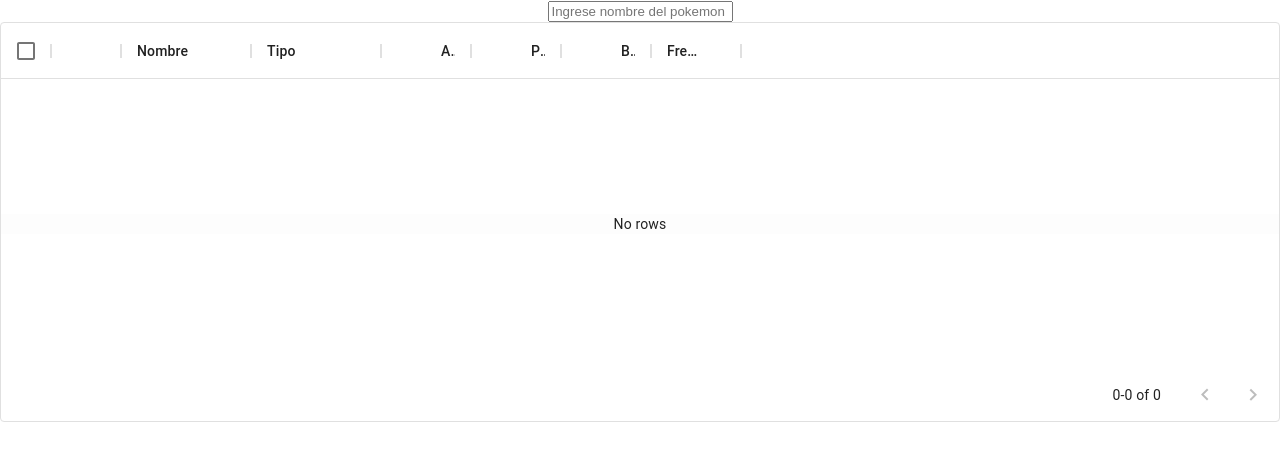
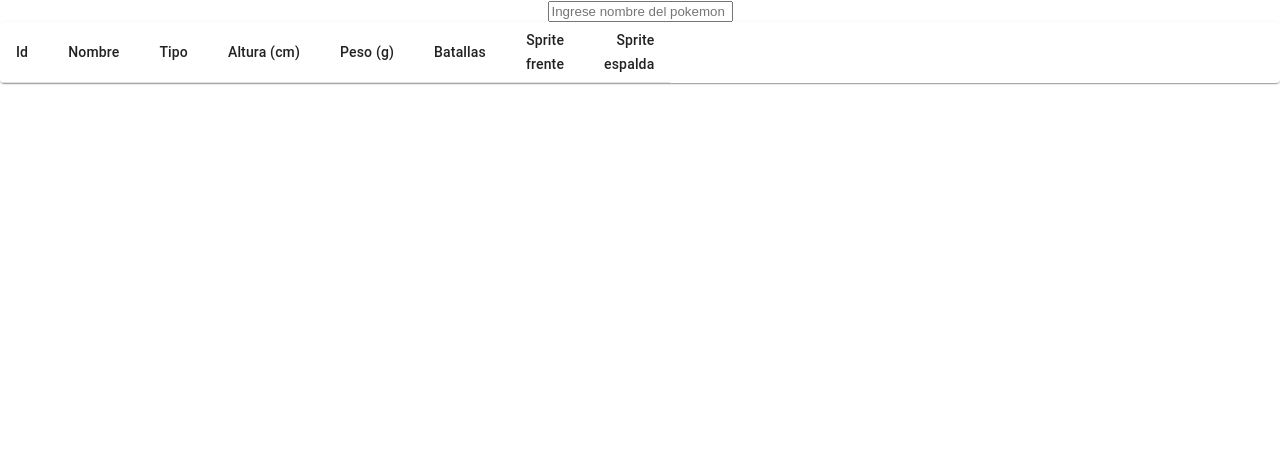
Before and after one commit to AlmadaBraian/pokedex, a React (Create React App) app: page / in a window 1280 px wide. Shown: the top 460 px of the page. Built offline with nearby package versions, Linux system fonts and the light colour scheme.

Commit message:
Tabla finalizada

```diff
--- a/src/App.js
+++ b/src/App.js
@@ -1,57 +1,30 @@
 /* eslint-disable jsx-a11y/alt-text */
-import logo from "./logo.svg";
-import React, { useEffect, useState, Component } from "react";
+import React, { useState } from "react";
 import axios from "axios";
-import Tabla from './components/Tabla';
 import "./App.css";
-import DenseTable from "./components/DenseTable";
-
-
-let pokeArray = [];
-//let pokeObjeto = {};
-let cont = 0;
-class Pokemon {
-  constructor(nombre,dato,tipo,img1,img2){
-    this.nombre = nombre;
-    this.dato = dato;
-    this.tipo = tipo;
-    this.img1 = img1;
-    this.img2 = img2;
-  }
-}
+import TablaDensa from "./components/TablaDensa";
 
 const App = () => {
-
   const [pokemon, setPokemon] = useState("");
-  const [pokemonData, setPokemonData] = useState([]);
-  const [pokemonType, setPokemonType] = useState("");
-  const [pokemonImageFront,setPokemonImageFront] = useState(``);
-  const [pokemonImageBack,setPokemonImageBack] = useState(``);
-  //const [pokeObjeto, setPokeObjeto] = useState({});
-  const [pokeArray,setPokemonArray] = useState([]);
+  const [pokeArray, setPokemonArray] = useState([]);
 
   const getPokemon = async () => {
-    const toArray = [];
-
     try {
       const url = `https://pokeapi.co/api/v2/pokemon/${pokemon}`;
       const res = await axios.get(url);
-      toArray.push(res.data);
 
-      setPokemonType(res.data.types[0].type.name);
-      setPokemonImageFront(res.data.sprites.front_default);
-      setPokemonImageBack(res.data.sprites.back_default);
-      setPokemonData(toArray);
+      const pokeObjeto = {
+        id: res.data.id,
+        Nombre: pokemon,
+        Tipo: res.data.types[0].type.name,
+        Altura: Math.round(res.data.height * 10),
+        Peso: Math.round(res.data.weight / 10),
+        Batallas: res.data.game_indices.length,
+        Frente: res.data.sprites.front_default,
+        Espalda: res.data.sprites.back_default,
+      };
 
-      const pokeObjeto = {id: res.data.id, Nombre: pokemon, Tipo: res.data.types[0].type.name, Altura: Math.round(res.data.height * 10), Peso:Math.round(res.data.weight / 10), Batallas: res.data.game_indices.length, Frente: res.data.sprites.front_default};
-      //pokeArray.push(pokeObjeto);
-      setPokemonArray([...pokeArray, pokeObjeto])
-
-      //pokeArray.forEach(element => console.log(element));
-      //console.log(pokeArray[0]);
-
-      //console.log(poke);
-      //console.log(pokemonImage);
+      setPokemonArray([...pokeArray, pokeObjeto]);
     } catch (error) {
       console.log(error);
     }
@@ -63,12 +36,7 @@
   const handleSubmit = (e) => {
     e.preventDefault();
     getPokemon();
-
-    //console.log(pokemonData);
-    //pokeObjeto = new Pokemon(pokemon, pokemonData, res.data.types[0].type.name, res.data.sprites.front_default, res.data.sprites.back_default);
-    //pokeArray.push(pokeObjeto);
   };
-
 
   return (
     <div className="App">
@@ -80,55 +48,11 @@
             placeholder="Ingrese nombre del pokemon"
             value={pokemon}
           />
-
         </label>
-
       </form>
 
-      <DenseTable pokeArray = {pokeArray}/>
-
-      {pokemonData.map((data) => (
-
-        <div className="container">
-          <img />
-          <div className="divTable">
-            <div className="divTableBody"></div>
-            <div className="divTableRow">
-              <div className="divTableCell">Tipo</div>
-              <div className="divTableCell">{pokemonType}</div>
-            </div>
-            <div className="divTableRow">
-              <div className="divTableCell">Altura</div>
-              <div className="divTableCell">
-                {" "}
-                {Math.round(data.height * 10)} cm
-              </div>
-            </div>
-            <div className="divTableRow">
-              <div className="divTableCell">Peso</div>
-              <div className="divTableCell">
-                {""} {Math.round(data.weight / 10)} kg{" "}
-              </div>
-            </div>
-            <div className="divTableRow">
-              <div className="divTableCell">Numero de Batallas</div>
-              <div className="divTableCell">{data.game_indices.length}</div>
-            </div>
-            <div className="divTableRow">
-              <div className="divTableCell">frente</div>
-              <div><img src = {pokemonImageFront}></img></div>
-            </div>
-            <div className="divTableRow">
-              <div className="divTableCell">espalda</div>
-              <div><img src = {pokemonImageBack}></img></div>
-            </div>
-          </div>
-        </div>
-      ))}
-     <script></script>
+      <TablaDensa pokeArray={pokeArray} />
     </div>
-
-
   );
 };
 
--- a/src/components/DenseTable.js
+++ /dev/null
@@ -1,59 +0,0 @@
-import * as React from 'react';
-//import { DataGrid } from '@material-ui/data-grid';
-import { DataGrid } from '@material-ui/data-grid';
-
-const columns = [
-  { field: 'id', headerName: 'ID', width: 70 },
-  { field: 'Nombre', headerName: 'Nombre', width: 130 },
-
-  { field: 'Tipo', headerName: 'Tipo', width: 130 },
-  {
-    field: 'Altura',
-    headerName: 'Altura',
-    type: 'number',
-    width: 90,
-  },
-  {
-    field: 'Peso',
-    headerName: 'Peso',
-    type: 'number',
-    width: 90,
-  },
-  {
-    field: 'Batallas',
-    headerName: 'Batallas',
-    type: 'number',
-    width: 90,
-  },
-  {
-    field: 'Frente',
-    headerName: 'Frente',
-    type: 'image',
-    width: 90,
-  },
-];
-
-
-//let rows =// pokeArray;
-//[
-  //{id: 1, Nombre: 'Snow', Tipo: '', Altura: 'Jon', Peso: 35, Batallas: 35, Frente: ''},
-
-//]
-
-
-
-//{array.push([datos.nombre, datos.altura, datos.peso,datos.batallas,datos.frente])}
-
-export default function DenseTable(datos) {
-console.log(datos.pokeArray)
-  //poke={"id": 0, "Nombre": datos.nombre, "Tipo": datos.tipo, "Altura": datos.altura, "Peso": datos.peso, "Batallas": datos.batallas, "Frente": datos.frente};
-  return (
-
-    <div style={{ height: 400, width: '100%' }}>
-
-      <DataGrid rows={datos.pokeArray} columns={columns} pageSize={5} checkboxSelection />
-    </div>
-
-  );
-
-}
--- a/src/components/Tabla.js
+++ /dev/null
@@ -1,43 +0,0 @@
-import React, { useEffect, useState, Component,DataGrid } from "react";
-
-let array = [];
-
-function crearTabla(datosTabla) {
-
-  var tabla = document.createElement('table');
-  var cuerpoTabla = document.createElement('tbody');
-
-  datosTabla.forEach(function(datosFilas) {
-    <div className="divTable">
-            <div className="divTableBody"></div>
-            <div className="divTableRow">
-              <div className="divTableCell">Tipo</div>
-              <div className="divTableCell">poketipo</div>
-            </div>
-            <div className="divTableRow">
-              <div className="divTableCell">Altura</div>
-              <div className="divTableCell">
-                {" "}
-                pokealtura cm
-              </div>
-            </div>
-    </div>
-  });
-
-  tabla.appendChild(cuerpoTabla);
-  document.body.appendChild(tabla);
-}
-const Tabla = pokemon => {
-    return (
-
-        <div className="divTable">
-             {crearTabla(pokemon.lista)}
-        </div>
-
-
-        //<h1>Trolisimo el {pokemon.poke.nombre}</h1>
-    )
-}
-
-
-export default Tabla
--- /dev/null
+++ b/src/components/TablaDensa.js
@@ -0,0 +1,60 @@
+import React from "react";
+import { makeStyles } from "@material-ui/core/styles";
+import Table from "@material-ui/core/Table";
+import TableBody from "@material-ui/core/TableBody";
+import TableCell from "@material-ui/core/TableCell";
+import TableContainer from "@material-ui/core/TableContainer";
+import TableHead from "@material-ui/core/TableHead";
+import TableRow from "@material-ui/core/TableRow";
+import Paper from "@material-ui/core/Paper";
+
+const useStyles = makeStyles({
+  table: {
+    //minWidth: 650,
+    maxWidth: 100,
+  },
+});
+
+
+export default function TablaDensa(props) {
+  const classes = useStyles();
+
+  return (
+    <TableContainer component={Paper}>
+      <Table className={classes.table} size="small" aria-label="a dense table">
+        <TableHead>
+          <TableRow>
+            <TableCell>Id</TableCell>
+            <TableCell align="right">Nombre</TableCell>
+            <TableCell align="right">Tipo</TableCell>
+            <TableCell align="right">Altura&nbsp;(cm)</TableCell>
+            <TableCell align="right">Peso&nbsp;(g)</TableCell>
+            <TableCell align="right">Batallas</TableCell>
+            <TableCell align="right">Sprite frente</TableCell>
+            <TableCell align="right">Sprite espalda</TableCell>
+          </TableRow>
+        </TableHead>
+        <TableBody>
+          {props.pokeArray.map((row) => (
+            <TableRow key={row.id}>
+              <TableCell component="th" scope="row">
+                {row.id}
+              </TableCell>
+              <TableCell align="right">{row.Nombre}</TableCell>
+              <TableCell align="right">{row.Tipo}</TableCell>
+              <TableCell align="right">{row.Altura}</TableCell>
+              <TableCell align="right">{row.Peso}</TableCell>
+              <TableCell align="right">{row.Batallas}</TableCell>
+              <TableCell align="right">
+                <img src={row.Frente} alt="imagenPokemon"></img>
+              </TableCell>
+              <TableCell align="right">
+                <img src={row.Espalda} alt="imagenPokemon"></img>
+              </TableCell>
+            </TableRow>
+          ))}
+        </TableBody>
+      </Table>
+    </TableContainer>
+  );
+}
```
Also changed, not shown: 1 other file (tests, documents, lock files or other folders).
